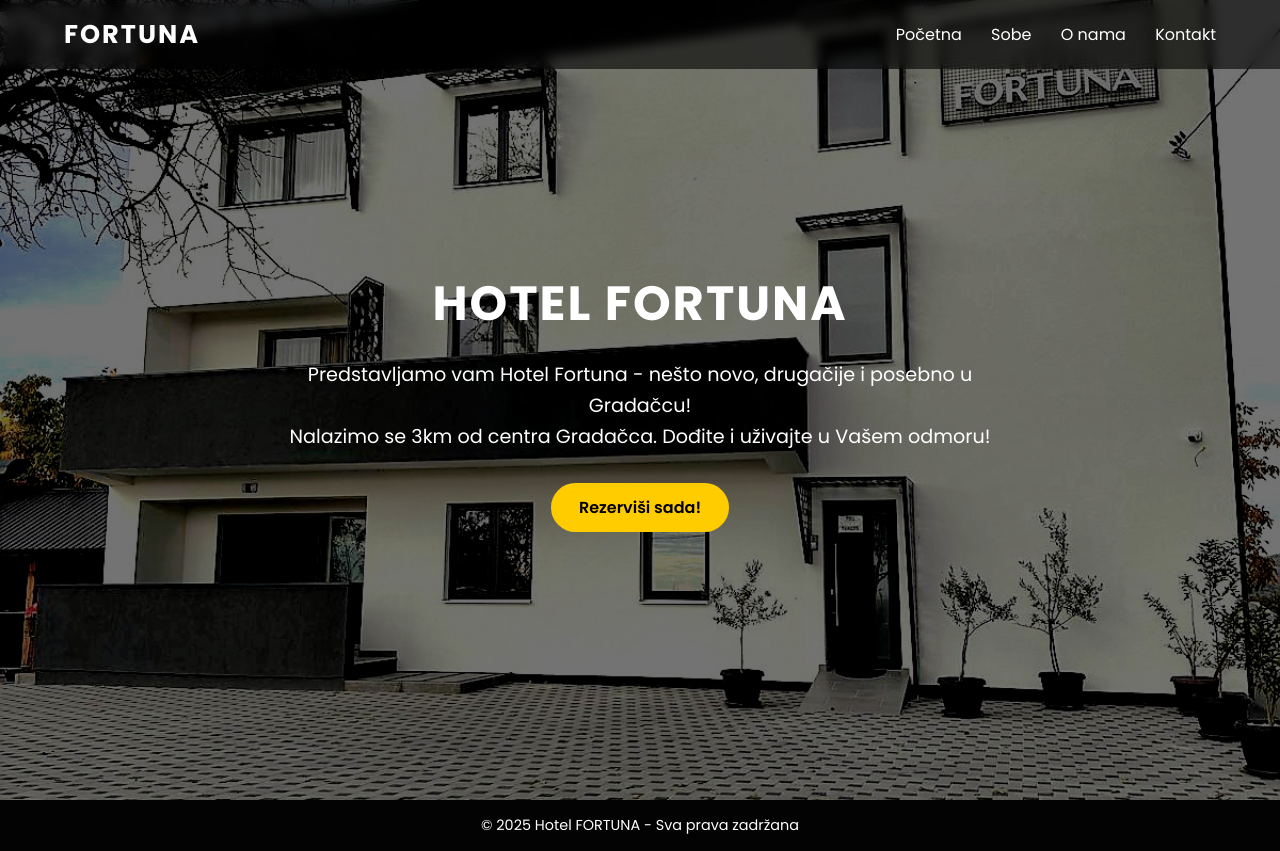
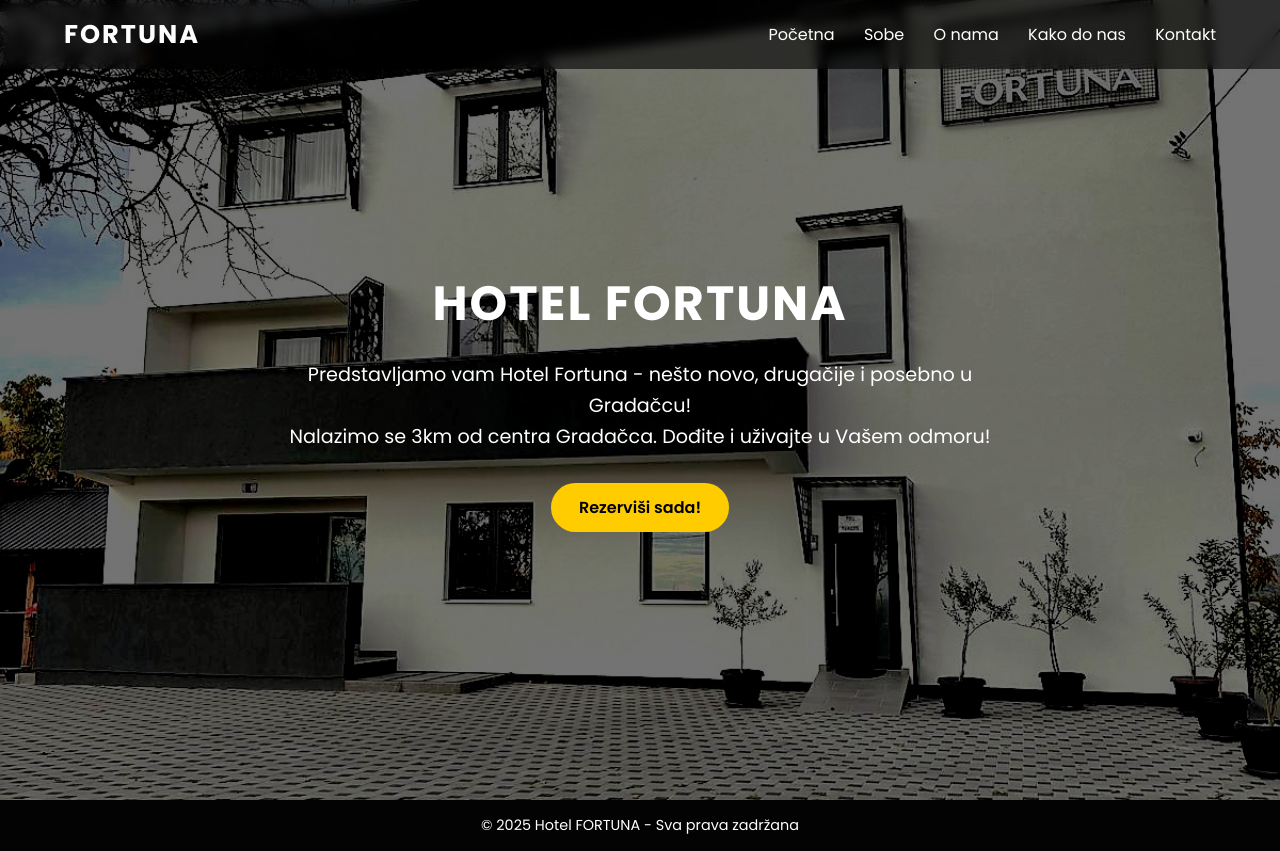
Before and after one commit to nkplus22-blip/HotelFortuna, a plain HTML site: page index.html in a window 1280 px wide. Drawn offline with Linux system fonts and the light colour scheme.

Commit message:
Update index.html

```diff
--- a/index.html
+++ b/index.html
@@ -17,6 +17,7 @@
         <a href="#home">Početna</a>
         <a href="#rooms">Sobe</a>
         <a href="#about">O nama</a>
+        <a href="#location">Kako do nas</a>
         <a href="#contact">Kontakt</a>
       </nav>
     </div>
```
